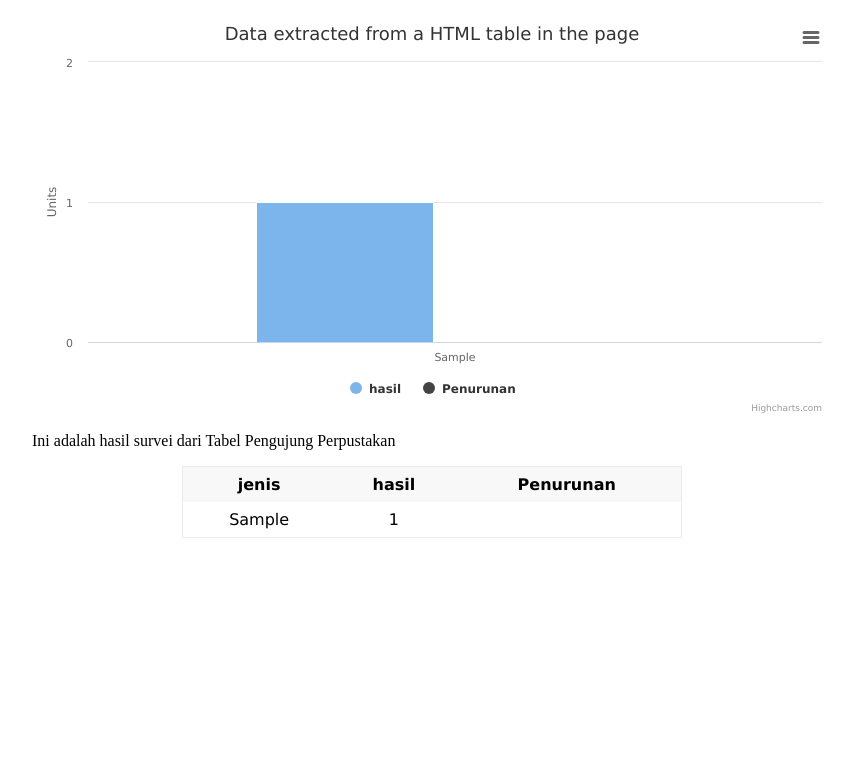
After one commit to fzaiiiii/PemWeb-Mobile-A, a PHP site: page /chart.php in a window 1280 px wide. The commit adds this page. Shown: the top 783 px of the page, without its empty margins (208-1061 px from the left). Run offline with PHP 8.4, Linux system fonts and the light colour scheme; tables that the repository leaves empty or names only in its code hold one stand-in row (values such as "Sample post").

Commit message:
Add files via upload

```diff
--- /dev/null
+++ b/chart.php
@@ -0,0 +1,124 @@
+<html>
+<head>
+<style>
+#container {
+    height: 400px;
+}
+
+.highcharts-figure, .highcharts-data-table table {
+    min-width: 310px;
+    max-width: 800px;
+    margin: 1em auto;
+}
+
+#datatable
+{
+    font-family: Verdana, sans-serif;
+    border-collapse: collapse;
+    border: 1px solid #EBEBEB;
+    margin: 10px auto;
+    text-align: center;
+    width: 100%;
+    max-width: 500px;
+}
+
+#datatable caption
+{
+    padding: 1em 0;
+    font-size: 1.2em;
+    color: #555;
+}
+
+#datatable th
+{
+    font-weight: 600;
+    padding: 0.5em;
+}
+
+#datatable td, #datatable th, #datatable caption
+{
+    padding: 0.5em;
+}
+
+#datatable thead tr, #datatable tr:nth-child(even)
+{
+    background: #f8f8f8;
+}
+
+#datatable tr:hover
+{
+    background: #f1f7ff;
+}
+
+</style>
+</head>
+<body>
+<script src="https://code.highcharts.com/highcharts.js"></script>
+<script src="https://code.highcharts.com/modules/data.js"></script>
+<script src="https://code.highcharts.com/modules/exporting.js"></script>
+<script src="https://code.highcharts.com/modules/accessibility.js"></script>
+
+<figure class="highcharts-figure">
+  <div id="container"></div>
+  <p class="highcharts-description">
+  Ini adalah hasil survei dari Tabel Pengujung Perpustakan
+  </p>
+
+<table id="datatable">
+<thead>
+<tr>
+    <th>jenis</th>
+    <th>hasil</th>
+    <th>Penurunan</th>
+</tr>
+    </thead>
+    <tbody>
+    <?php
+    require 'koneksi.php';
+    $view = $koneksi -> query("SELECT jenis,COUNT(*) as hasil FROM `t_pengunjung` GROUP by jenis");
+    while($row=$view->fetch_array())
+  {
+?>
+<tr>
+    <td><?php echo $row['jenis']; ?></td>
+    <td><?php echo $row['hasil']; ?></td>
+</tr>
+
+<?php }?>
+</tbody>
+</table>
+</figure>
+<script>
+Highcharts.chart('container',
+    {
+      data:
+      {
+      table: 'datatable'
+      },
+      chart:
+      {
+      type: 'column'
+      },
+      title:
+      {
+      text: 'Data extracted from a HTML table in the page'
+      },
+      yAxis:
+      {
+      allowDecimals: false,
+      title: {
+      text: 'Units'
+      }
+    },
+    tooltip:
+    {
+    formatter: function ()
+    {
+    return '<b>' + this.series.name + '</b><br/>' +
+    this.point.y + ' ' + this.point.name.toLowerCase();
+    }
+  }
+});
+</script>
+</body>
+</html>
--- a/koneksi.php
+++ b/koneksi.php
@@ -1,21 +1,15 @@
 <?php
 
-    $host="localhost";
-    $user="root";
-    $password="";
-    $db="mod3";
+$dbhost = 'localhost';
+$dbuser = 'root';
+$dbpass = '';
+$dbname = 'perpustakaan';
 
-    $kon = mysqli_connect($host,$user,$password);
-    //if ($kon){
-	//    echo "Database MYSQL <b>berhasil</b> dikoneksikan<br>";
-    //}else {
-	//    echo"Database  MYSQL <b>gagal</b> dikoneksikan<br>";
-    //}
+$koneksi = new mysqli($dbhost,$dbuser,$dbpass,$dbname);
 
-    $hasil=mysqli_select_db($kon,$db);
-    //if ($hasil){
-	//    echo "Database $db berhasil dipilih";
-    //}else {
-	//echo "Database $db gagal dipilih";
-    //}
-?>
+if ($koneksi->connect_error)
+{
+	die('Database Tidak Terhubung :'. $koneksi->connect_error);
+}
+
+ ?>
```
Also changed, not shown: index.php (+32 -39 lines), pemilu.sql (added, +72 -0 lines), 1 other file.
